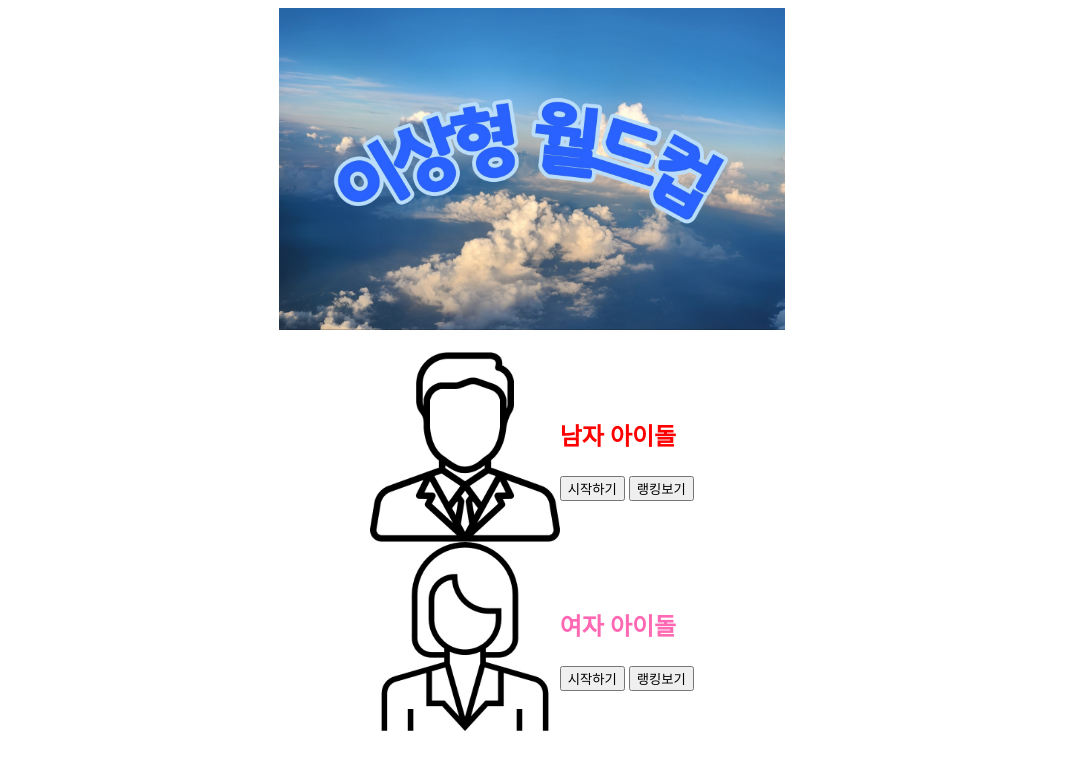
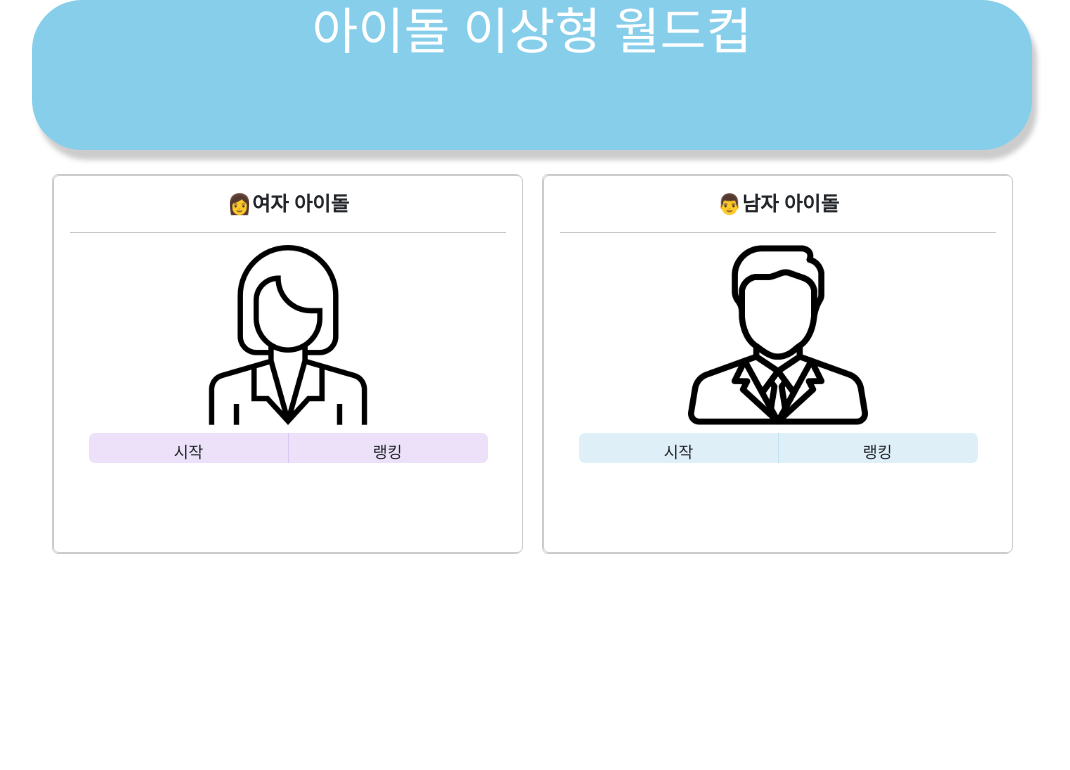
Before and after one commit to kimnambin/IdolWorldCup, a plain HTML site: page index.html in a window 1280 px wide. Shown: the whole page, without its empty margins (108-1178 px from the left). Drawn offline with nearby package versions, Linux system fonts and the light colour scheme; a small style sheet from the web is missing.

Commit message:
메인 페이지 구현완료 -> 팝업창부터 진행하기

```diff
--- a/index.html
+++ b/index.html
@@ -1,79 +1,148 @@
 <!DOCTYPE html>
 <html>
 <head>
+  <link href="https://cdn.jsdelivr.net/npm/bootstrap@5.3.0/dist/css/bootstrap.min.css" rel="stylesheet" integrity="sha384-DfXdz2htPH0lsSSs5nCTpuj/zy4C+OGpamoFVy38MVBnE+IbbVYUew+OrCXaRkfj" crossorigin="anonymous">
+</head>
+<body>
+
+  <!--타이틀-->
+  <div class="title-container">
+    <h2><span>아이돌 이상형 월드컵</span></h2>
+  </div>
+
+  <br>
+  <!--카드 컨테이너 -->
+  <div class="card-container">
+
+    <!-- 여자 아이돌 카드-->
+      <div class="card">
+        <div class="card text-center" >
+          <div class="card-body">
+            <h5 class="card-title" style="font-weight: bold;">👩여자 아이돌</h5><hr>
+            <h6 class="card-subtitle mb-2 text-muted">
+              <img src = "img/ww01.jpg"  style="width: 180px; height: 180px;">
+            </h6>
+            <div class="btn-group">
+              <button class="btn" onclick="openPopup('popup02.html')">
+              시작
+            </button>
+             <button class="btn" onclick="">
+              랭킹
+            </button>
+          </div>
+          </div>
+        </div>
+      </div>
+
+    <!-- 남자 아이돌 카드-->
+      <div class="card">
+        <div class="card text-center">
+          <div class="card-body">
+            <h5 class="card-title" style="font-weight: bold;">👨남자 아이돌</h5><hr>
+            <h6 class="card-subtitle mb-2 text-muted">
+            <img src="img/m01.jpg" style="width: 180px; height: 180px;"></h6>
+            <div class="btn-group">
+              <button class="btn" onclick="openPopup('popup.html')" style="background-color: rgba(34, 147, 210, 0.15);">
+              시작
+            </button>
+             <button class="btn" onclick="" style="background-color: rgba(34, 147, 210, 0.15);">
+              랭킹
+            </button>
+          </div>
+        </div>
+      </div>
+
+  </div>
+
+
+
 <style>
-  img {
-    max-width: 100%;
-    height: auto;
+
+
+  .title-container{
+    position: absolute;
+    text-align: center;
+    left: 50%;
+    transform: translateX(-50%);
+    width: 1000px;
+    height: 150px;
+    background: skyblue;
+    border-radius: 50px;
+    box-shadow: 5px 10px 5px #ccc;
   }
 
-  .image-container {
+  h2 {
+      color:#ffff;
+      opacity: 0;
+      animation: fadeInLetters 2s forwards;
+      display: inline-block;transform: translateX(-50%);
+      left: 50%;
+      font-size: 50px;
+    }
+
+    @keyframes fadeInLetters {
+      from {
+        opacity: 0;
+        transform: translateX(-20px);
+      }
+      to {
+        opacity: 1;
+        transform: translateX(0);
+      }
+    }
+
+    h2 span {
+      display: inline-block;
+      opacity: 0;
+      animation: fadeInLetter 0.5s forwards;
+    }
+
+    @keyframes fadeInLetter {
+      from {
+        opacity: 0;
+        transform: translateY(-20px);
+      }
+      to {
+        opacity: 1;
+        transform: translateY(0);
+      }
+    }
+    .card-container {
     display: flex;
     justify-content: center;
     align-items: center;
+    position: absolute;
+    margin-top: 150px;
+    width: 1000px;
+    left: 50%;
+    transform: translateX(-50%);
+    gap: 20px;
 }
 
-  .title-container {
+.card {
+
+    width: 470px;
+    height: 380px;
+    border: 1px solid #ccc;
     text-align: center;
 }
-</style>
-</head>
-<body>
-  <!-- "타이틀 이미지" 크기 조정 -->
-  <div class="title-container">
-    <img src="img/title.jpg" alt="타이틀 이미지" style="max-width: 40%; /* 가로 크기 늘리기 */">
-  </div>
 
-  <br>
+.btn{
+    width: 200px;
+    height: 30px;
+    transition: all 0.3s ease-in-out;
+    background-color: rgba(125, 58, 210, 0.15);
 
-
-  <div class="image-container">
-  <img src="img/m01.jpg" alt="남자 이미지" style="max-width: 15%;">
-  <div class="btn-group">
-      <p class="highlight-text01">남자 아이돌</p>
-
-   <button class="btn btn-secondary" onclick="openPopup('popup.html')">
-      시작하기
-    </button>
-     <button class="btn btn-secondary" onclick="">
-      랭킹보기
-    </button>
-  </div>
-</div>
-
-<style>
-  .highlight-text01 {
-    font-weight: bold;
-    font-size: 24px;
-    color: #FF0000;
   }
-</style>
-
-
-<div class="image-container">
-    <img src="img/ww01.jpg" alt="여자 이미지" style="max-width: 15%;">
-    <div class="btn-group">
-    <p class="highlight-text02">여자 아이돌</p>
-        <button class="btn btn-secondary" onclick="openPopup('popup02.html')">
-      시작하기
-    </button>
-   <button class="btn btn-secondary" onclick="">
-      랭킹보기
-    </button>
-  </div>
-</div>
-<style>
-  .highlight-text02 {
-    font-weight: bold;
-    font-size: 24px;
-    color: #FF69B4;
+  .btn:hover {
+            transform: scale(1.1);
         }
 </style>
 
 </body>
 <script>
 function openPopup(url) {
-  window.open(url, "popup", "width=600,height=400");
+  window.open(url, "popup", "width=470,height=380");
 }
 </script>
 </html>
```
Also changed, not shown: popup.html (+46 -2 lines). Lines whose indentation alone changed are shown as unchanged.
